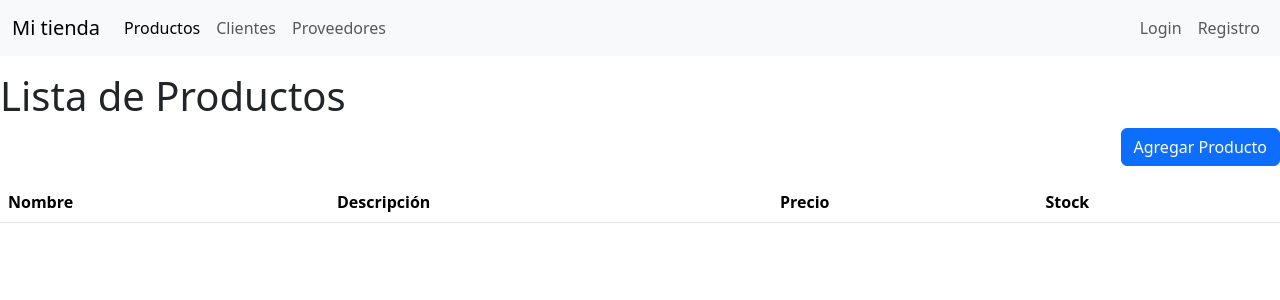
After one commit to yecit1997/tienda, a Django app: page /productos/ in a window 1280 px wide. The commit adds this page. Shown: the top 300 px of the page. Run offline with Django 5.2, Linux system fonts and the light colour scheme; data that the repository does not hold is empty; some libraries are stand-ins or nearby versions.

Commit message:
Se agregan las urls, vistas y templates para la creacion y listado de los productos, adicional se ajustan las vistas para la gestion de los proveedores

```diff
--- /dev/null
+++ b/apps/productos/urls.py
@@ -0,0 +1,9 @@
+from django.urls import path
+from .views import ProductoListView, ProductoCreateView
+
+app_name = 'productos'
+
+urlpatterns = [
+    path('', ProductoListView.as_view(), name='lista_productos'),
+    path('crear/', ProductoCreateView.as_view(), name='crear_producto'),
+]
--- a/apps/productos/views.py
+++ b/apps/productos/views.py
@@ -1,3 +1,44 @@
-from django.shortcuts import render
+from django.urls import reverse_lazy
+from .models import Producto
+from . productos_forms import ProductoForm
 
-# Create your views here.
+from django.views.generic import (
+    ListView,
+    DetailView,
+    CreateView,
+    UpdateView,
+    DeleteView,
+)
+
+
+class ProductoListView(ListView):
+    template_name = "productos/lista_productos.html"
+    # Aquí iría el modelo Producto cuando esté definido
+    model = Producto
+    context_object_name = "productos"
+
+class ProductoDetailView(CreateView):
+    template_name = "productos/detalle_producto.html"
+    # Aquí iría el modelo Producto cuando esté definido
+    # model = Producto
+    context_object_name = "producto"
+
+class ProductoCreateView(CreateView):
+    template_name = "productos/crear_producto.html"
+    # Aquí iría el modelo Producto cuando esté definido
+    model = Producto
+    form_class = ProductoForm
+    success_url = reverse_lazy("productos:lista_productos")
+    # fields = ['nombre', 'descripcion', 'precio', 'stock']
+
+class ProductoUpdateView(UpdateView):
+    template_name = "productos/actualizar_producto.html"
+    # Aquí iría el modelo Producto cuando esté definido
+    # model = Producto
+    fields = ['nombre', 'descripcion', 'precio', 'stock']
+
+class ProductoDeleteView(DeleteView):
+    template_name = "productos/eliminar_producto.html"
+    # Aquí iría el modelo Producto cuando esté definido
+    # model = Producto
+    context_object_name = "producto"
--- a/apps/proveedores/views.py
+++ b/apps/proveedores/views.py
@@ -1,4 +1,4 @@
-# from django.shortcuts import render
+from django.urls import reverse_lazy
 from django.views.generic import (
     ListView,
     DetailView,
@@ -13,7 +13,7 @@ from .proveedores_forms import ProveedorForm
 class create_proveedor(CreateView):
     template_name = "proveedores/crear_proveedor.html"
     form_class = ProveedorForm
-    success_url = "/proveedores/"
+    success_url = reverse_lazy("proveedores:listar_proveedores")
 
 
 class list_proveedores(ListView):
--- a/core/urls.py
+++ b/core/urls.py
@@ -5,5 +5,5 @@ urlpatterns = [
     path('admin/', admin.site.urls),
     path('clientes/', include('apps.clientes.urls')),
     path('proveedores/', include('apps.proveedores.urls')),
-    # path('productos/', include('apps.productos.urls')),
+    path('productos/', include('apps.productos.urls')),
 ]
--- a/templates/components/navbar.html
+++ b/templates/components/navbar.html
@@ -4,7 +4,7 @@
     <button class="navbar-toggler" type="button" data-bs-toggle="collapse" data-bs-target="#navbarNavAltMarkup" aria-controls="navbarNavAltMarkup" aria-expanded="false" aria-label="Toggle navigation"><span class="navbar-toggler-icon"></span></button>
     <div class="collapse navbar-collapse" id="navbarNavAltMarkup">
       <div class="navbar-nav">
-        <a class="nav-link active" aria-current="page" href="#">Inicio</a>
+        <a class="nav-link active" aria-current="page" href="{% url 'productos:lista_productos' %}">Productos</a>
         <a class="nav-link" href="#">Clientes</a>
         <a class="nav-link" href="{% url 'proveedores:listar_proveedores' %}">Proveedores</a>
       </div>
--- /dev/null
+++ b/templates/productos/lista_productos.html
@@ -0,0 +1,32 @@
+{% extends 'core/base.html' %}
+
+{% block title %}
+    Productos - Tienda Online
+{% endblock title %}
+
+{% block content %}
+    <h1>Lista de Productos</h1>
+    <div class="mb-3 text-end">
+        <a href="{% url 'productos:crear_producto' %}" class="btn btn-primary">Agregar Producto</a>
+    </div>
+    <table class="table">
+        <thead>
+            <tr>
+                <th>Nombre</th>
+                <th>Descripción</th>
+                <th>Precio</th>
+                <th>Stock</th>
+            </tr>
+        </thead>
+        <tbody>
+            {% for producto in productos %}
+            <tr>
+                <td>{{ producto.nombre }}</td>
+                <td>{{ producto.descripcion }}</td>
+                <td>{{ producto.precio }}</td>
+                <td>{{ producto.stock }}</td>
+            </tr>
+            {% endfor %}
+        </tbody>
+    </table>
+{% endblock content %}
--- a/templates/proveedores/crear_proveedor.html
+++ b/templates/proveedores/crear_proveedor.html
@@ -5,9 +5,9 @@
 {% endblock %}
 
 {% block content %}
-  <div class="container mt-5">
+  <div class="container mt-5 pb-5">
     <div class="row justify-content-center">
-      <div class="col-md-5">
+      <div class="col-md-6">
         <h1>Crear Proveedor</h1>
         <div>
           {% if messages %}
@@ -17,7 +17,7 @@
           {% endif %}
         </div>
 
-        <form method="post" enctype="multipart/form-data">
+        <form method="post" enctype="multipart/form-data" class="form-control p-4 mt-3 ">
           {% csrf_token %}
           {{ form|crispy }}
           <button type="submit" class="btn btn-primary w-100 mt-3">Crear</button>
--- a/templates/proveedores/lista_proveedor.html
+++ b/templates/proveedores/lista_proveedor.html
@@ -2,13 +2,13 @@
 
 {% block title %}
   Lista de Proveedores - Tienda Online
-{% endblock title %}
+{% endblock %}
 
 {% block content %}
+  <h1>Lista de Proveedores</h1>
   <div class="m-3 text-end">
     <a href="{% url 'proveedores:crear_proveedor' %}" class="btn btn-primary">Crear Proveedor</a>
   </div>
-    <h1>Lista de Proveedores</h1>
   <table class="table">
     <thead>
       <tr>
@@ -29,4 +29,4 @@
       {% endfor %}
     </tbody>
   </table>
-{% endblock content %}
+{% endblock %}
```
Also changed, not shown: templates/components/card_list.html (added, +8 -0 lines), templates/productos/crear_producto.html (added, +22 -0 lines), media/productos/Diseño_sin_título.png (added), media/productos/Diseño_sin_título_zyTybcm.png (added), templates/productos/inicio.html (deleted). Lines whose indentation alone changed are shown as unchanged.
